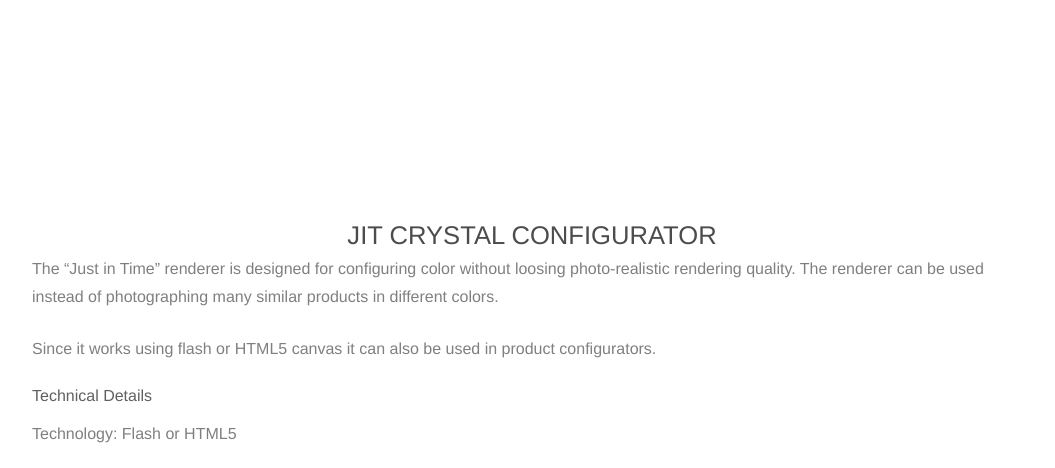
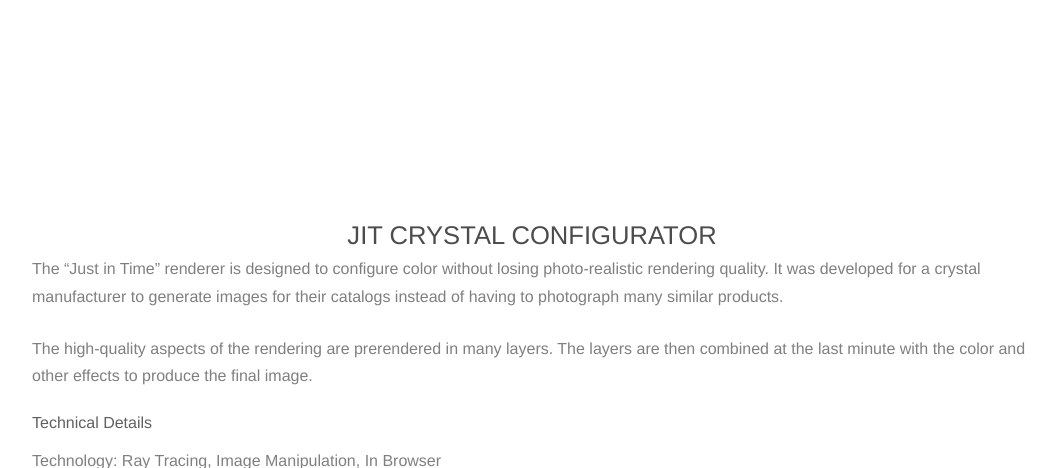
Before and after one commit to onato/onato.github.io, a Jekyll site: the page built from _posts/projects/2007-03-12-jit-crystal-configurator.md, in a window 1280 px wide and 900 px high, scrolled down 650 px, cut to the strip 0-468 px from the top of the window. Shown: the whole strip, without its empty margins (108-1163 px from the left). Built offline with Jekyll 4.4.1, drawn with Linux system fonts in a browser that asks for light colours; nearby versions of some CDN libraries.

Commit message:
Update 2007-03-12-jit-crystal-configurator.md

```diff
--- a/_posts/projects/2007-03-12-jit-crystal-configurator.md
+++ b/_posts/projects/2007-03-12-jit-crystal-configurator.md
@@ -15,9 +15,9 @@ slides:
 
 
 ---
-The “Just in Time” renderer is designed for configuring color without loosing photo-realistic rendering quality. The renderer can be used instead of photographing many similar products in different colors.
+The “Just in Time” renderer is designed to configure color without losing photo-realistic rendering quality. It was developed for a crystal manufacturer to generate images for their catalogs instead of having to photograph many similar products.
 
-Since it works using flash or HTML5 canvas it can also be used in product configurators.
+The high-quality aspects of the rendering are prerendered in many layers. The layers are then combined at the last minute with the color and other effects to produce the final image.
 
 ### Technical Details
-Technology: Flash or HTML5
+Technology: Ray Tracing, Image Manipulation, In Browser
```
